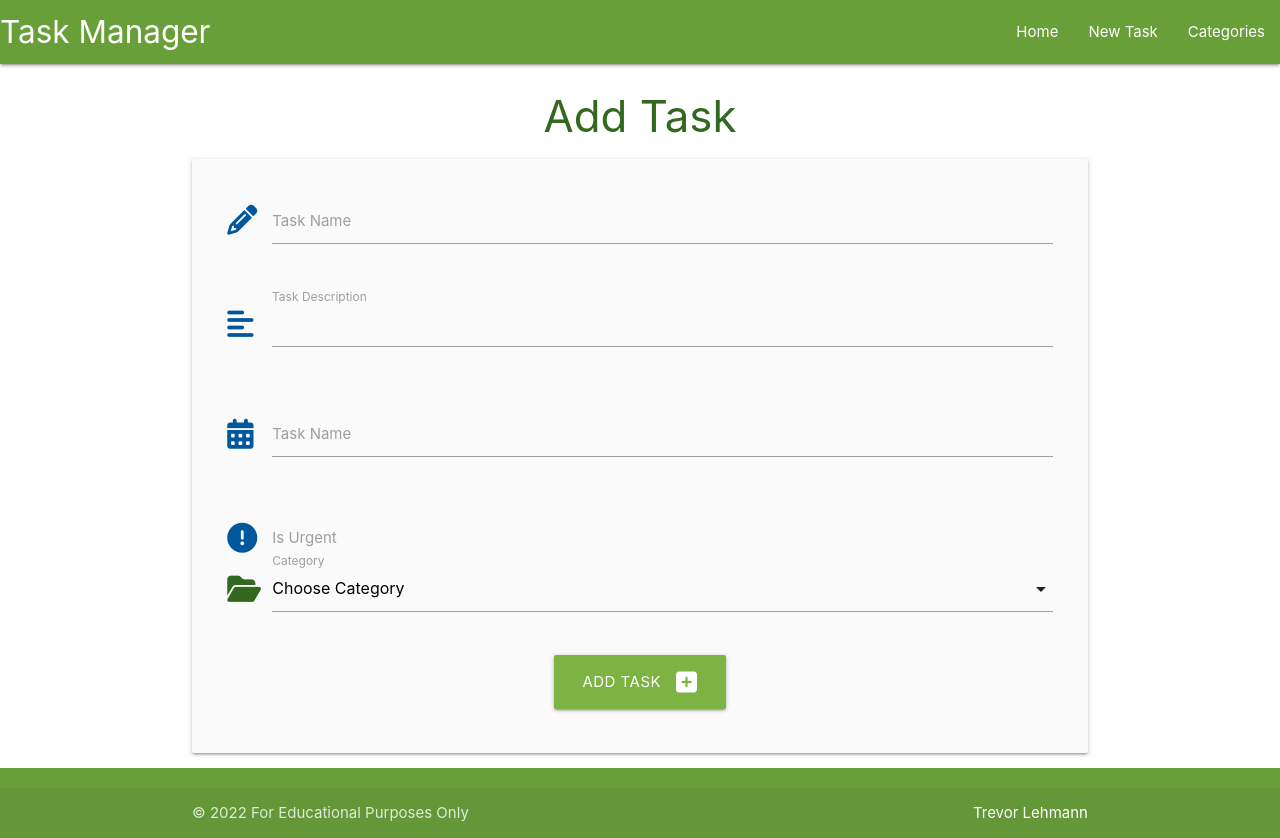
After one commit to trevthedev777/Task_Manager_Application, a Flask app: page /add_task in a window 1280 px wide. The commit adds this page. Run offline with Flask 2, Linux system fonts and the light colour scheme; data that the repository does not hold is empty; some libraries are stand-ins or nearby versions.

Commit message:
add ask tasks form and layout

```diff
--- a/taskmanager/routes.py
+++ b/taskmanager/routes.py
@@ -48,3 +48,21 @@ def delete_category(category_id):
     db.session.delete(category)
     db.session.commit()
     return redirect(url_for("categories"))
+
+
+# add new task function
+@app.route("/add_task", methods=["GET", "POST"])
+def add_task():
+    categories = list(Category.query.order_by(Category.category_name).all())
+    if request.method == "POST":
+        task = Task(
+            task_name=request.form.get("task_name"),
+            task_description=request.form.get("task_description"),
+            is_urgent=bool(True if request.form.get("is_urgent") else False),
+            due_date=request.form.get("due_date"),
+            category_id=request.form.get("category_id")
+        )
+        db.session.add(task)
+        db.session.commit()
+        return redirect(url_for("home"))
+    return render_template("add_task.html", categories=categories)
--- a/taskmanager/static/js/script.js
+++ b/taskmanager/static/js/script.js
@@ -2,3 +2,16 @@
 $(document).ready(function(){
     $('.sidenav').sidenav();
   });
+
+// datepicker init
+$(document).ready(function(){
+  $('.datepicker').datepicker(
+    format, "mmmm dd, yyyy",
+    i18n, {done: "Select"}
+    );
+});
+
+// select init
+$(document).ready(function(){
+  $('select').formSelect();
+});
--- /dev/null
+++ b/taskmanager/templates/add_task.html
@@ -0,0 +1,70 @@
+<!-- anything thats created on the base.html is extended here -->
+{% extends "base.html" %}
+{% block content %}
+
+<h3 class="light-green-text text-darken-4 center-align">Add Task</h3>
+
+<!-- Form to add new Task -->
+<div class="row card-panel grey lighten-5">
+    <form class="col s12" method="POST" action="{{ url_for('add_task') }}">
+        <!-- Task Name -->
+        <div class="row">
+            <div class="input-field col s12">
+                <i class="fas fa-pencil-alt prefix light-blue-text text-darken-4"></i>
+                <input id="task_name" name="task_name" type="text" class="validate" minlength="5" maxlength="50" required>
+                <label for="task_name">Task Name</label>
+            </div>
+        </div>
+        <!-- Task Description -->
+        <div class="row">
+            <div class="input-field col s12">
+                <i class="fas fa-align-left prefix light-blue-text text-darken-4"></i>
+                <textarea id="task_description" name="task_description" type="text" class="materialize-textarea validate" minlength="5" maxlength="200" required>
+                </textarea>
+                <label for="task_description">Task Description</label>
+            </div>
+        </div>
+        <!-- Due Date -->
+        <div class="row">
+            <div class="input-field col s12">
+                <i class="fas fa-calendar-alt prefix light-blue-text text-darken-4"></i>
+                <input id="due_date" name="due_date" type="text" class="datepicker validate" required>
+                <label for="due_date">Task Name</label>
+            </div>
+        </div>
+        <!-- is_urgent-->
+        <div class="row">
+            <div class="input-field col s12">
+                <i class="fas fa-exclamation-circle prefix light-blue-text text-darken-4"></i>
+                <label for="is_urgent">
+                    <input id="is_urgent" name="is_urgent" type="checkbox">
+                    <span class="lever"></span>
+                    Is Urgent
+                </label>
+            </div>
+        </div>
+        <!-- category_id -->
+        <div class="row">
+            <div class="input-field col s12">
+                <i class="fas fa-folder-open prefix light-green-text text-darken-4"></i>
+                <select id="category_id" name="category_id" class="validate" required>
+                    <option value="" disabled selected>Choose Category</option>
+                    {% for category in categories %}
+                        <option value="{{ category.id }}">{{ category.category_name }}</option>
+                    {% endfor %}
+                </select>
+                <label for="category_id">Category</label>
+              </div>
+        </div>
+        <!-- Submit Button -->
+        <div class="row">
+            <div class="col s12 center-align">
+                <button type="submit" class="btn-large light-green darken-1">
+                    Add Task <i class="fas fa-plus-square right"></i>
+                </button>
+            </div>
+        </div>
+    </form>
+</div>
+
+{% endblock %}
--- a/taskmanager/templates/base.html
+++ b/taskmanager/templates/base.html
@@ -24,7 +24,7 @@
                 <a href="#" data-target="mobile-demo" class="sidenav-trigger"><i class="fas fa-bars"></i></a>
                 <ul class="right hide-on-med-and-down">
                     <li><a href="{{ url_for('home') }}">Home</a></li>
-                    <li><a href="{{ url_for('add_category') }}">New Task</a></li>
+                    <li><a href="{{ url_for('add_task') }}">New Task</a></li>
                     <li><a href="{{ url_for('categories') }}">Categories</a></li>
                 </ul>
             </div>
@@ -33,7 +33,7 @@
         <!-- Mobile sidenav -->
         <ul class="sidenav" id="mobile-demo">
             <li><a href="{{ url_for('home') }}">Home</a></li>
-            <li><a href="{{ url_for('add_category') }}">New Task</a></li>
+            <li><a href="{{ url_for('add_task') }}">New Task</a></li>
             <li><a href="{{ url_for('categories') }}">Categories</a></li>
         </ul>
     </header>
```
Also changed, not shown: taskmanager/templates/tasks.html (+8 -0 lines).
